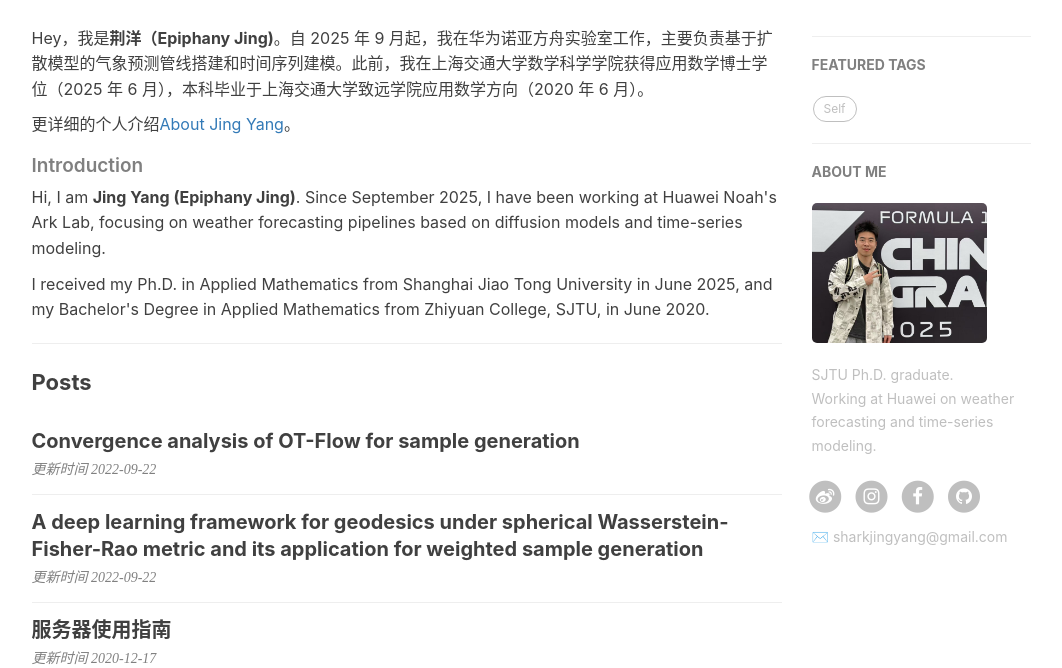
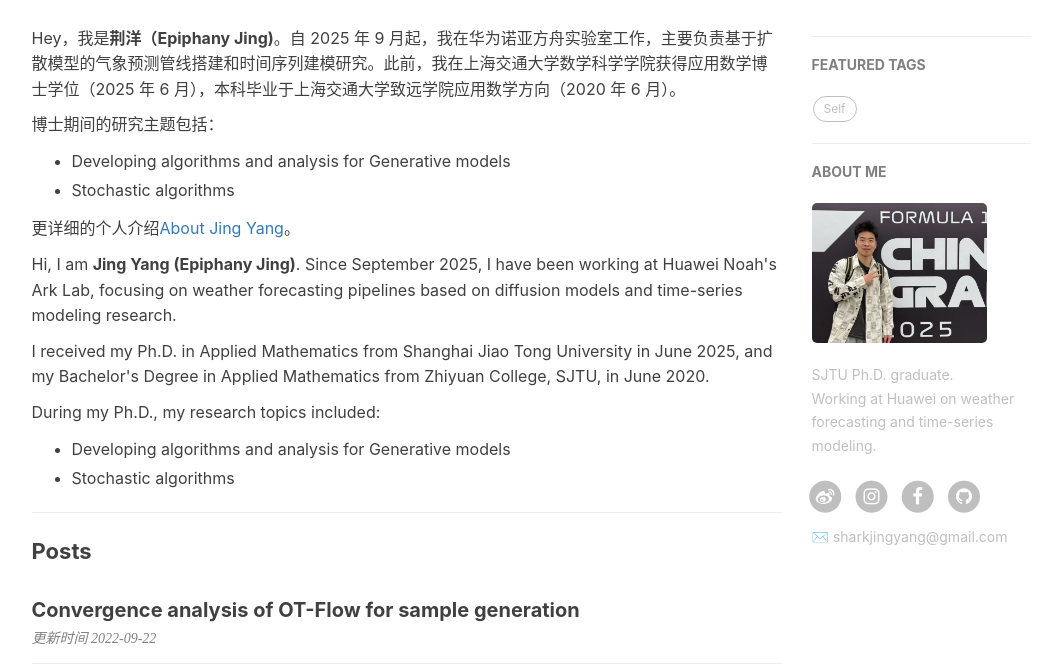
Before and after one commit to sharkjingyang/sharkjingyang.github.io, a Jekyll site: the page built from index.html, in a window 1280 px wide and 900 px high, scrolled down 210 px, cut to the strip 232-900 px from the top of the window. Shown: the whole strip, without its empty margins (136-1198 px from the left). Built offline with Jekyll 4.4.1, drawn with Linux system fonts in a browser that asks for light colours; nearby versions of some CDN libraries; the list of posts is cut into pages by our own code; comment, search, counter and statistics services are not loaded.

Commit message:
Adjust homepage research bio

```diff
--- a/_includes/home-about-content.html
+++ b/_includes/home-about-content.html
@@ -1,11 +1,21 @@
 <div class="zh post-container about-home">
-    <p>Hey，我是<strong>荆洋（Epiphany Jing)</strong>。自 2025 年 9 月起，我在华为诺亚方舟实验室工作，主要负责基于扩散模型的气象预测管线搭建和时间序列建模。此前，我在上海交通大学数学科学学院获得应用数学博士学位（2025 年 6 月），本科毕业于上海交通大学致远学院应用数学方向（2020 年 6 月）。</p>
+    <p>Hey，我是<strong>荆洋（Epiphany Jing)</strong>。自 2025 年 9 月起，我在华为诺亚方舟实验室工作，主要负责基于扩散模型的气象预测管线搭建和时间序列建模研究。此前，我在上海交通大学数学科学学院获得应用数学博士学位（2025 年 6 月），本科毕业于上海交通大学致远学院应用数学方向（2020 年 6 月）。</p>
 
-    <p>更详细的个人介绍<a href="https://sharkjingyang.github.io/2019/11/21/About-Jing-Yang/" target="_blank">About Jing Yang</a>。</p>
+    <p>博士期间的研究主题包括：</p>
+    <ul>
+        <li>Developing algorithms and analysis for Generative models</li>
+        <li>Stochastic algorithms</li>
+    </ul>
 
-    <h5>Introduction</h5>
+    <p>更详细的个人介绍<a href="https://sharkjingyang.github.io/2019/11/21/About-Jing-Yang/">About Jing Yang</a>。</p>
 
-    <p>Hi, I am <strong>Jing Yang (Epiphany Jing)</strong>. Since September 2025, I have been working at Huawei Noah's Ark Lab, focusing on weather forecasting pipelines based on diffusion models and time-series modeling.</p>
+    <p>Hi, I am <strong>Jing Yang (Epiphany Jing)</strong>. Since September 2025, I have been working at Huawei Noah's Ark Lab, focusing on weather forecasting pipelines based on diffusion models and time-series modeling research.</p>
 
     <p>I received my Ph.D. in Applied Mathematics from Shanghai Jiao Tong University in June 2025, and my Bachelor's Degree in Applied Mathematics from Zhiyuan College, SJTU, in June 2020.</p>
+
+    <p>During my Ph.D., my research topics included:</p>
+    <ul>
+        <li>Developing algorithms and analysis for Generative models</li>
+        <li>Stochastic algorithms</li>
+    </ul>
 </div>
```
